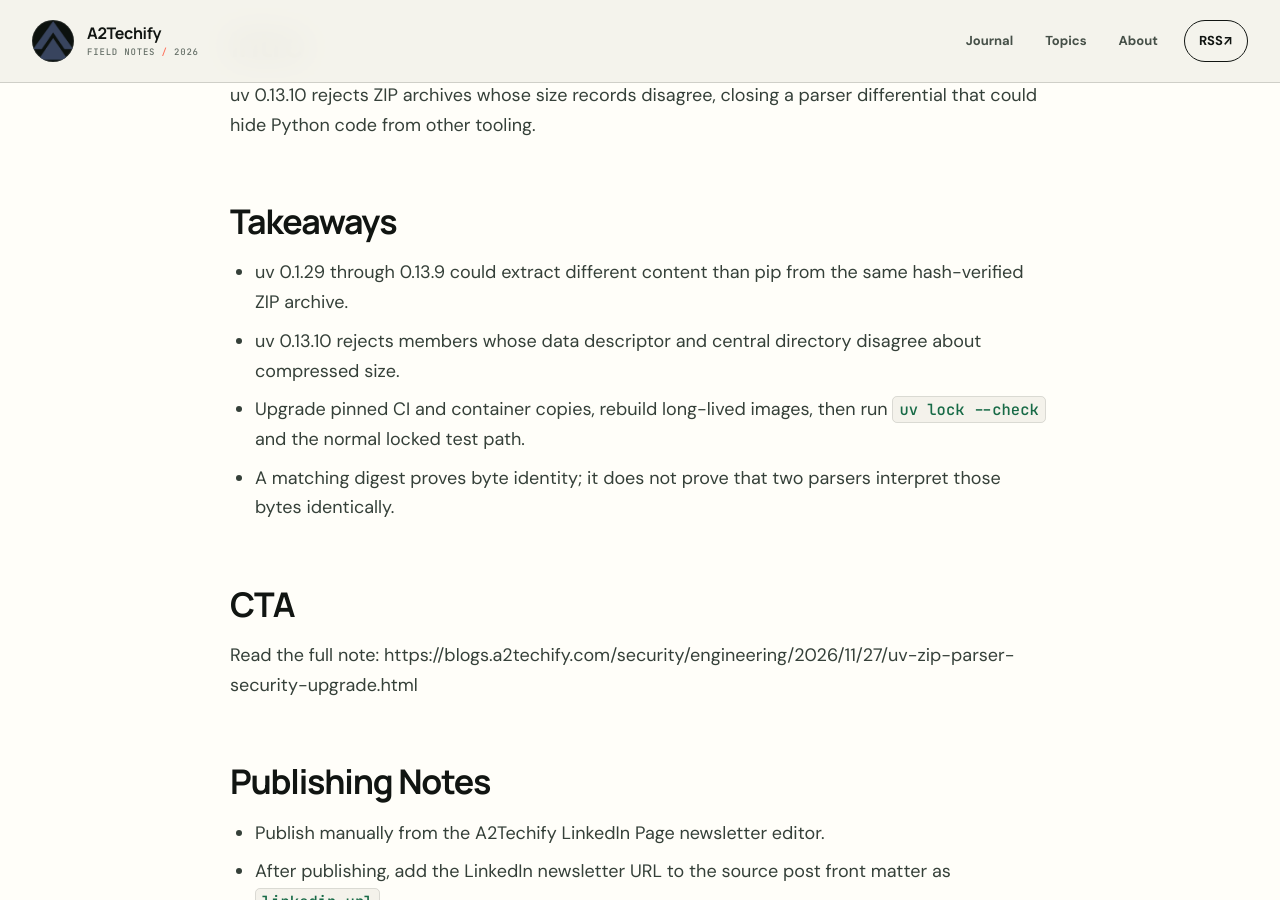
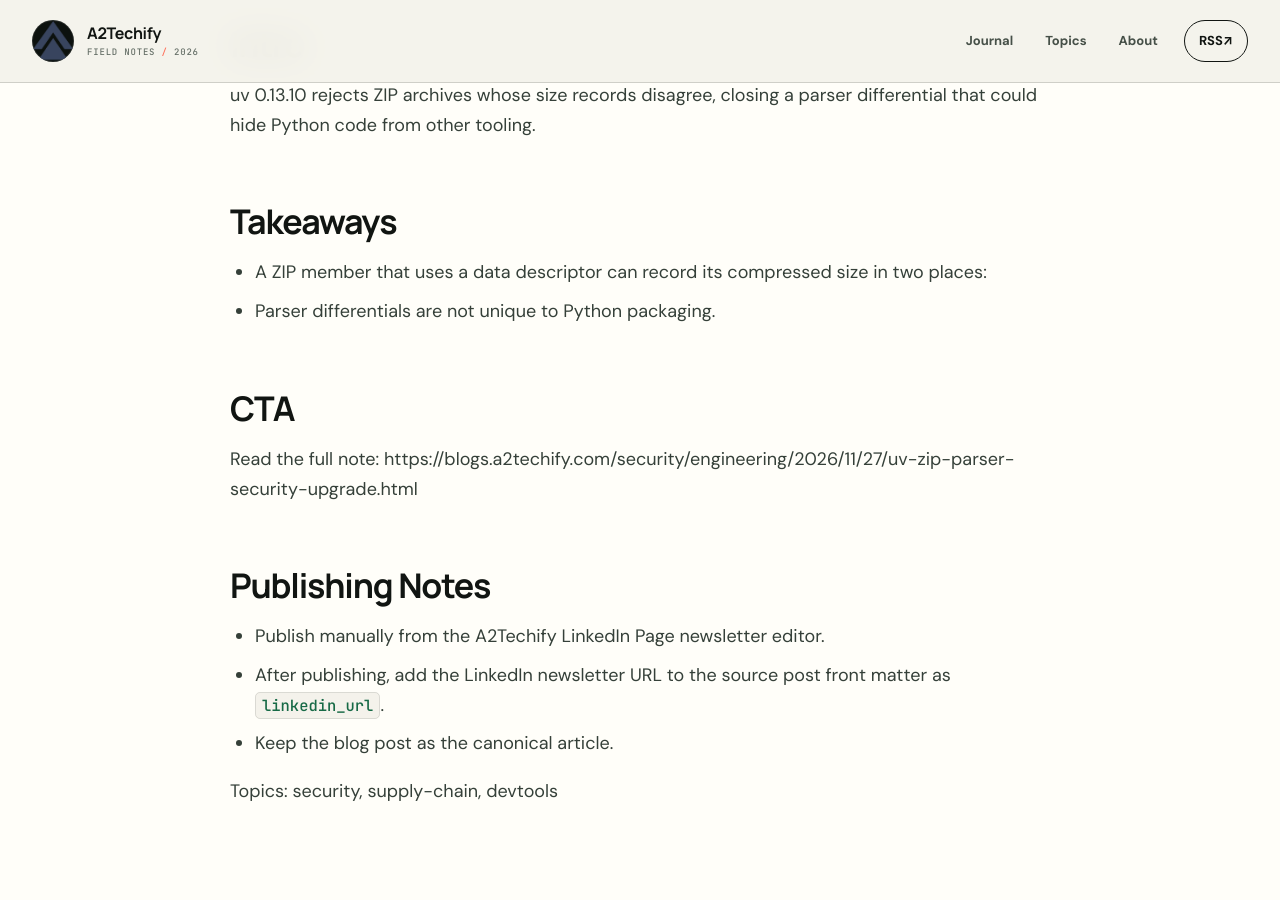
Before and after one commit to A2Techify-LLC/a2techify-blogs, a Jekyll site: the page built from linkedin-drafts/2026-11-27-uv-zip-parser-security-upgrade.md, in a window 1280 px wide and 900 px high, scrolled down 1338 px. Built offline with Jekyll 4.4.1, drawn with Linux system fonts in a browser that asks for light colours; our own code applies the rules of GitHub Pages for plain Markdown files.

Commit message:
Keep LinkedIn draft generator-stable

```diff
--- a/linkedin-drafts/2026-11-27-uv-zip-parser-security-upgrade.md
+++ b/linkedin-drafts/2026-11-27-uv-zip-parser-security-upgrade.md
@@ -15,10 +15,8 @@ uv 0.13.10 rejects ZIP archives whose size records disagree, closing a parser di
 
 ## Takeaways
 
-- uv 0.1.29 through 0.13.9 could extract different content than pip from the same hash-verified ZIP archive.
-- uv 0.13.10 rejects members whose data descriptor and central directory disagree about compressed size.
-- Upgrade pinned CI and container copies, rebuild long-lived images, then run `uv lock --check` and the normal locked test path.
-- A matching digest proves byte identity; it does not prove that two parsers interpret those bytes identically.
+- A ZIP member that uses a data descriptor can record its compressed size in two places:
+- Parser differentials are not unique to Python packaging.
 
 ## CTA
 
```
